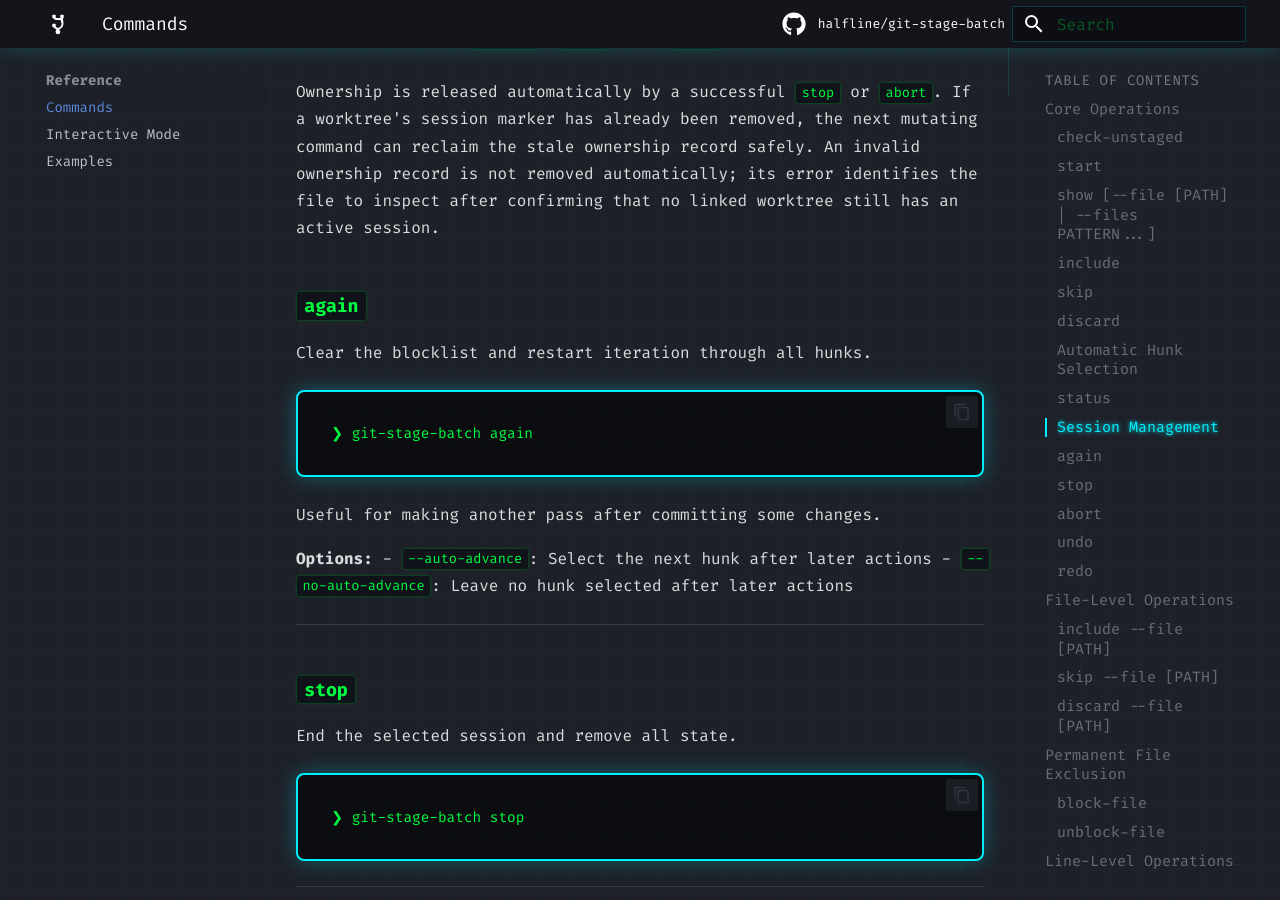
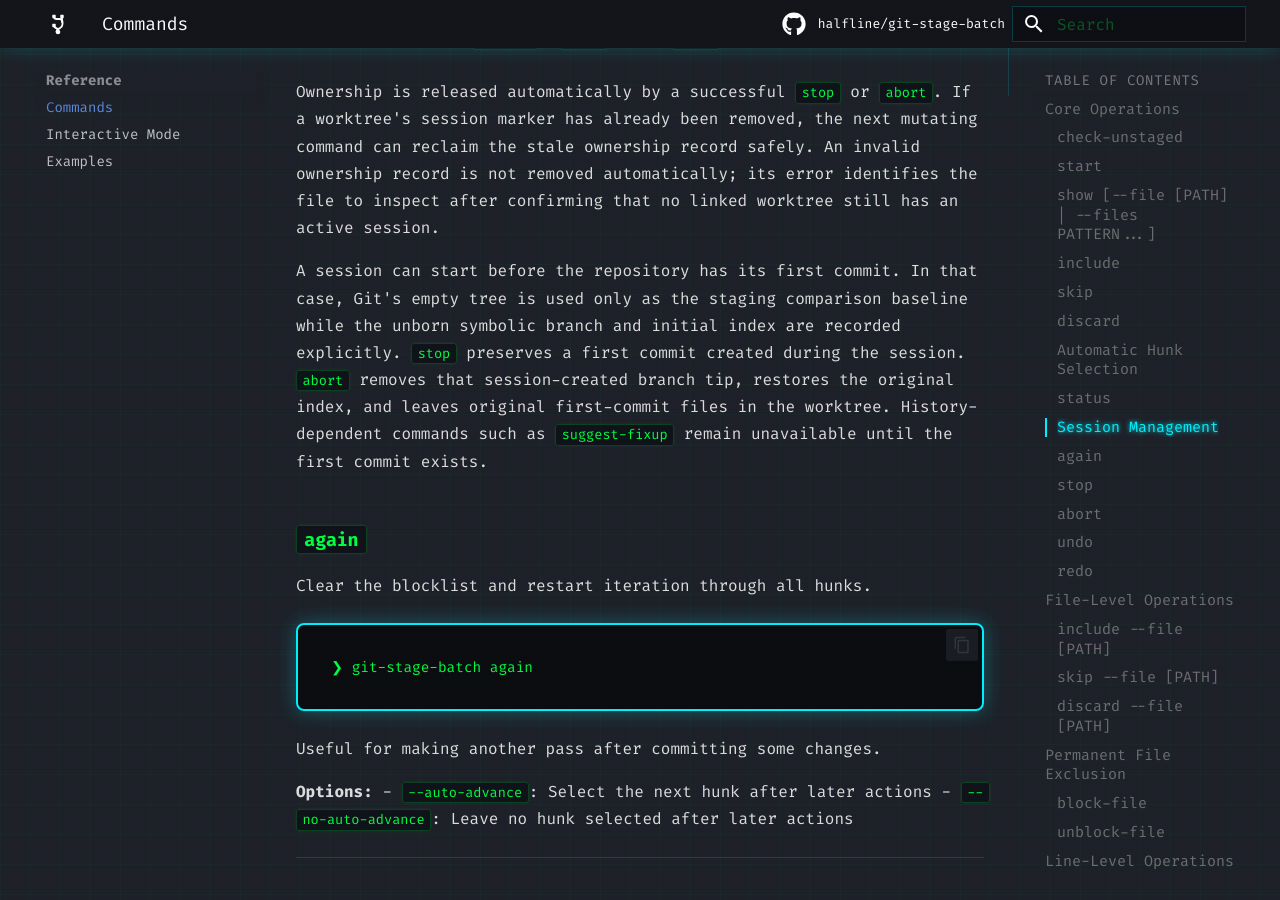
Before and after one commit to halfline/git-stage-batch, an MkDocs documentation site: the page built from docs/commands.md, in a window 1280 px wide and 900 px high, scrolled down 9703 px. Built offline with MkDocs 1.6.1 and Material for MkDocs 9.7.7, drawn with Linux system fonts in a browser that asks for light colours; comment, search, counter and statistics services are not loaded.

Commit message:
docs: Describe unborn repository sessions
The command reference documents session startup, recovery, and
the operations available while reviewing changes in a repository.

Users need to know how a first-commit session treats the symbolic
branch, initial index, recovery actions, and history-dependent commands.

This commit completes unborn-repository support by documenting
staging, stopping, aborting, and fixup behavior before the first commit.

The series goal has been reached: users can safely stage their
first commit with git-stage-batch.

```diff
--- a/docs/commands.md
+++ b/docs/commands.md
@@ -338,6 +338,14 @@ worktree's session marker has already been removed, the next mutating command
 can reclaim the stale ownership record safely. An invalid ownership record is
 not removed automatically; its error identifies the file to inspect after
 confirming that no linked worktree still has an active session.
+
+A session can start before the repository has its first commit. In that case,
+Git's empty tree is used only as the staging comparison baseline while the
+unborn symbolic branch and initial index are recorded explicitly. `stop`
+preserves a first commit created during the session. `abort` removes that
+session-created branch tip, restores the original index, and leaves original
+first-commit files in the worktree. History-dependent commands such as
+`suggest-fixup` remain unavailable until the first commit exists.
 
 ### `again`
 
```
